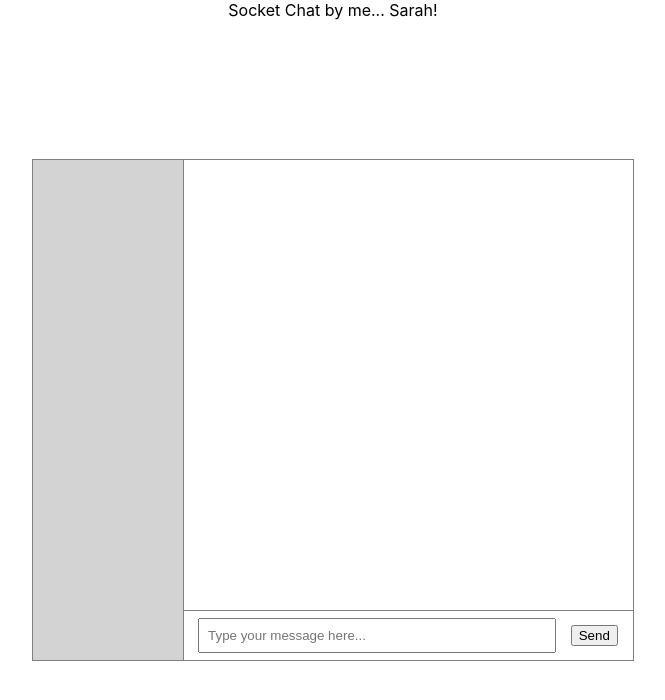
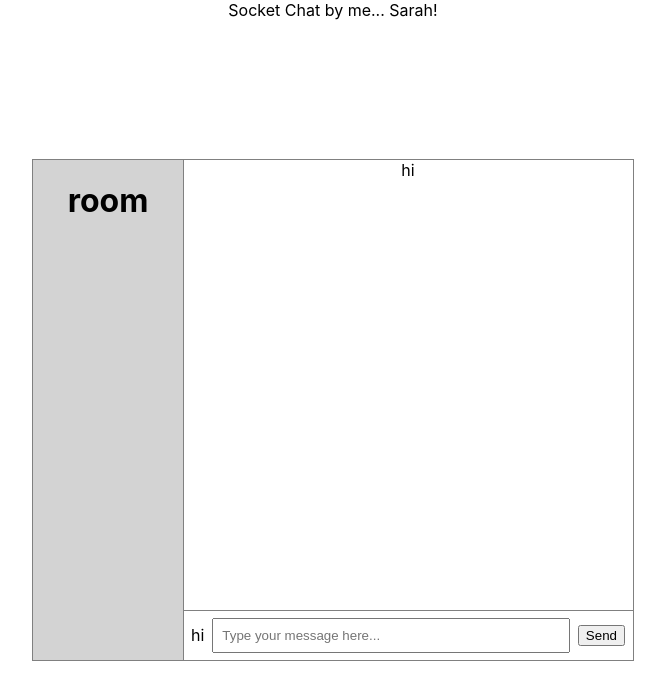
Before and after one commit to arghmatey/sockets-chat, a React (Create React App) app: page /chatroom in a window 1280 px wide. Shown: the top 700 px of the page, without its empty margins (307-972 px from the left). Built offline with nearby package versions, Linux system fonts and the light colour scheme.

Commit message:
add chatroom components / fix user big

```diff
--- /dev/null
+++ b/src/components/ChatMessages.js
@@ -0,0 +1,7 @@
+import React from 'react';
+
+const ChatMessages = () => {
+    return (<div>hi</div>)
+}
+
+export default ChatMessages;
--- a/src/components/Chatroom.js
+++ b/src/components/Chatroom.js
@@ -1,6 +1,10 @@
 import React, { useEffect, useState } from 'react';
 import queryString from 'query-string';
 import io from 'socket.io-client';
+
+import ChatMessages from './ChatMessages';
+import RoomInfo from './RoomInfo';
+import NewMessage from './NewMessage';
 
 let socket;
 
@@ -41,17 +45,27 @@ const Chatroom = ({ location }) => {
         }
     }
 
-    console.log(messages)
+    console.log(messages);
 
     return (
         <div className="chatWrapper">
             <div className="messagesWrapper">
-                {/* messages here */}
+                <ChatMessages
+                    username={username}
+                    messages={messages}
+                />
             </div>
             <div className="usersWrapper">
-                {/* list of users in room here */}
+                <RoomInfo
+                    room={room}
+                />
             </div>
             <div className="newWrapper">
+                <NewMessage
+                    message={message}
+                    setMessage={setMessage}
+                    sendMessage={sendMessage}
+                />
                 <input
                     placeholder="Type your message here..."
                     className="newMessage"
--- /dev/null
+++ b/src/components/NewMessage.js
@@ -0,0 +1,7 @@
+import React from 'react';
+
+const NewMessage = () => {
+    return (<div>hi</div>)
+}
+
+export default NewMessage;
--- /dev/null
+++ b/src/components/RoomInfo.js
@@ -0,0 +1,13 @@
+import React from 'react';
+
+const RoomInfo = () => {
+    return (
+        <div>
+            <h1>room</h1>
+
+
+        </div>
+    );
+};
+
+export default RoomInfo;
```
Also changed, not shown: server.js (+7 -9 lines), src/utils/users.js (+8 -3 lines).
